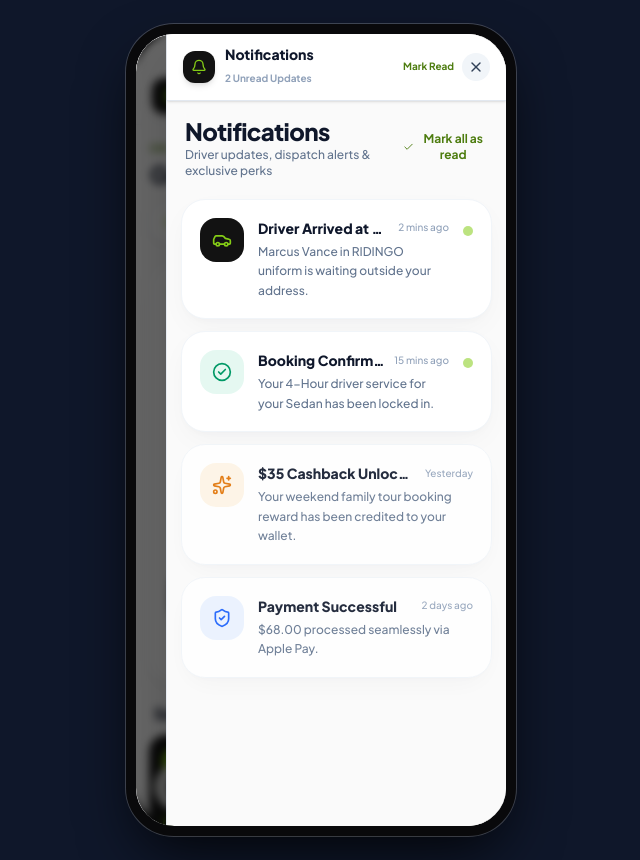
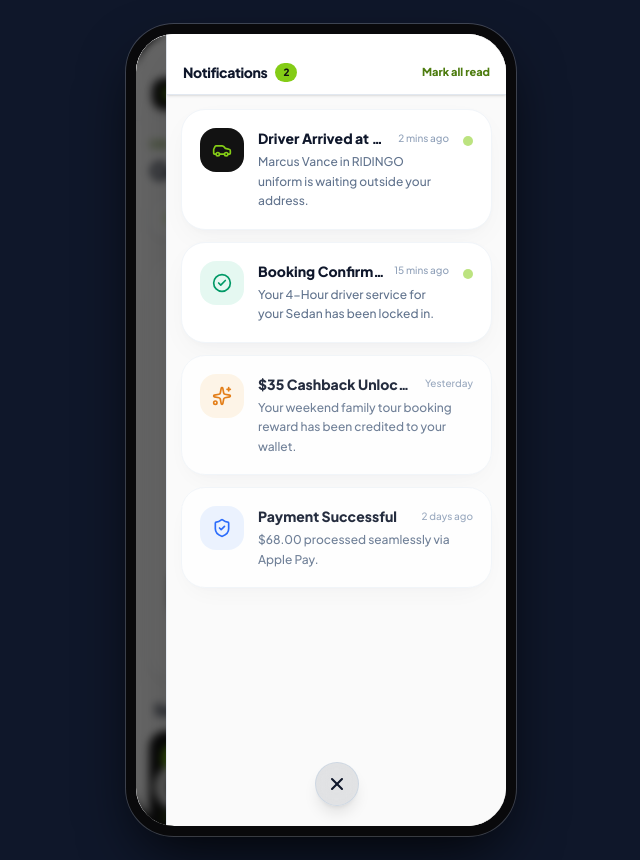
Before and after one commit to ANURAGKM4588/Ridingo-Mobile-App, a React (Vite) app: page / in a window 1280 px wide. Both pictures are taken after a click on the button "Notifications". Shown: the whole page, without its empty margins (319-959 px from the left). Built offline with nearby package versions, Linux system fonts and the light colour scheme; grey boxes are pictures that could not be loaded.

Commit message:
Update notifications right-slide drawer, brand logo header, live tracking dark map & driver tile layout

```diff
--- a/src/App.tsx
+++ b/src/App.tsx
@@ -99,6 +99,7 @@ export function App() {
         {/* Global Header Bar - Rendered on Home Page */}
         {activeTab === 'home' && !isReviewOpen && !isInvoiceOpen && !isConfirmationOpen && (
           <HeaderBar
+            userName="Alexander Vance"
             unreadNotificationsCount={unreadCount}
             onOpenNotifications={() => setIsNotificationsOpen(true)}
             isMobileFrame={isMobileFrame}
@@ -223,46 +224,47 @@ export function App() {
 
             {/* Right Slide Panel Container */}
             <div className="relative w-[340px] max-w-full h-full bg-[#FAFAFA] shadow-2xl flex flex-col z-10 animate-slide-left border-l border-slate-200/80">
-              {/* Drawer Top Header */}
-              <div className="px-4 py-3 bg-white border-b border-slate-200 flex items-center justify-between shadow-sm">
-                <div className="flex items-center gap-2.5">
-                  <div className="w-8 h-8 rounded-xl bg-[#121212] text-[#84CC16] flex items-center justify-center shadow-md">
-                    <Bell className="w-4 h-4" />
-                  </div>
-                  <div>
-                    <h3 className="font-extrabold text-sm text-slate-900 leading-tight">Notifications</h3>
-                    <span className="text-[10px] text-slate-400 font-bold">
-                      {notifications.filter(n => !n.read).length} Unread Updates
+              {/* Minimal Single-Line Drawer Top Header with Downward Safe Padding */}
+              <div className="px-4 pt-7 pb-3 bg-white border-b border-slate-200 flex items-center justify-between shadow-sm shrink-0">
+                <div className="flex items-center gap-2">
+                  <h3 className="font-extrabold text-sm text-slate-900 tracking-tight">Notifications</h3>
+                  {notifications.filter(n => !n.read).length > 0 && (
+                    <span className="px-2 py-0.5 rounded-full bg-[#84CC16] text-[#121212] text-[10px] font-black">
+                      {notifications.filter(n => !n.read).length}
                     </span>
-                  </div>
+                  )}
                 </div>
 
-                <div className="flex items-center gap-2">
-                  <button
-                    type="button"
-                    onClick={() => setNotifications(notifications.map((n) => ({ ...n, read: true })))}
-                    className="text-[10px] font-bold text-[#4D7C0F] hover:underline"
-                  >
-                    Mark Read
-                  </button>
-                  <button
-                    type="button"
-                    onClick={() => setIsNotificationsOpen(false)}
-                    className="w-7 h-7 rounded-full bg-slate-100 flex items-center justify-center text-slate-700 hover:bg-slate-200 transition-colors cursor-pointer"
-                  >
-                    <X className="w-4 h-4" />
-                  </button>
-                </div>
+                <button
+                  type="button"
+                  onClick={() => setNotifications(notifications.map((n) => ({ ...n, read: true })))}
+                  className="text-[11px] font-extrabold text-[#4D7C0F] hover:underline whitespace-nowrap cursor-pointer"
+                >
+                  Mark all read
+                </button>
               </div>
 
               {/* Scrollable Notification List */}
-              <div className="flex-1 overflow-y-auto p-3.5 space-y-3 scrollbar-none">
+              <div className="flex-1 overflow-y-auto p-3.5 space-y-3 scrollbar-none relative">
                 <NotificationsView
                   notifications={notifications}
+                  hideHeader={true}
                   onMarkAllRead={() => {
                     setNotifications(notifications.map((n) => ({ ...n, read: true })));
                   }}
                 />
+              </div>
+
+              {/* Thumb-Friendly Bottom Round Transparent Close Icon Button */}
+              <div className="p-3 bg-transparent flex justify-center pb-5">
+                <button
+                  type="button"
+                  onClick={() => setIsNotificationsOpen(false)}
+                  className="w-11 h-11 rounded-full bg-slate-900/10 hover:bg-slate-900/20 backdrop-blur-md border border-slate-300/80 text-slate-800 flex items-center justify-center transition-all active:scale-90 cursor-pointer shadow-lg"
+                  aria-label="Close Notifications"
+                >
+                  <X className="w-5 h-5 text-slate-900 stroke-[2.5]" />
+                </button>
               </div>
             </div>
           </div>
--- a/src/components/HeaderBar.tsx
+++ b/src/components/HeaderBar.tsx
@@ -1,7 +1,8 @@
 import React from 'react';
-import { MapPin, Bell, ShieldCheck } from 'lucide-react';
+import { MapPin, Bell, ShieldCheck, ChevronDown } from 'lucide-react';
 
 interface HeaderBarProps {
+  userName?: string;
   currentCity?: string;
   unreadNotificationsCount: number;
   onOpenNotifications: () => void;
@@ -11,6 +12,7 @@ interface HeaderBarProps {
 }
 
 export const HeaderBar: React.FC<HeaderBarProps> = ({
+  userName = 'Alexander Vance',
   currentCity = 'Beverly Hills, CA',
   unreadNotificationsCount,
   onOpenNotifications,
@@ -21,24 +23,14 @@ export const HeaderBar: React.FC<HeaderBarProps> = ({
   return (
     <header className="sticky top-0 z-30 w-full px-4 pt-3 pb-2.5 bg-[#FAFAFA] border-b border-slate-200/50 transition-all">
       <div className="flex items-center justify-between gap-2">
-        {/* Brand & Location */}
-        <div className="flex items-center gap-2.5 min-w-0">
-          <div className="w-9 h-9 rounded-xl bg-[#121212] flex items-center justify-center shadow-md border border-zinc-800 flex-shrink-0">
-            <span className="text-[#84CC16] font-black text-lg tracking-tighter">R</span>
+        {/* RIDINGO Brand Logo */}
+        <div className="flex items-center gap-2">
+          <div className="w-8 h-8 rounded-xl bg-[#121212] text-[#84CC16] flex items-center justify-center font-black text-base shadow-md border border-zinc-800 flex-shrink-0">
+            R
           </div>
-          <div className="min-w-0">
-            <div className="flex items-center gap-1.5 text-[10px] font-bold uppercase tracking-wider text-slate-500 whitespace-nowrap">
-              <span>RIDINGO</span>
-              <span className="w-1 h-1 rounded-full bg-[#84CC16]"></span>
-              <span className="text-[#4D7C0F] flex items-center gap-0.5 font-extrabold">
-                <ShieldCheck className="w-3 h-3 inline text-[#84CC16]" /> Verified Drivers
-              </span>
-            </div>
-            <button className="flex items-center gap-1 text-xs font-extrabold text-[#0F172A] hover:text-[#84CC16] transition-colors truncate">
-              <MapPin className="w-3 h-3 text-[#84CC16] flex-shrink-0" />
-              <span className="truncate">{currentCity}</span>
-            </button>
-          </div>
+          <span className="font-black text-sm tracking-widest text-[#0F172A] uppercase">
+            RIDINGO
+          </span>
         </div>
 
         {/* Action icons */}
--- a/src/index.css
+++ b/src/index.css
@@ -86,3 +86,16 @@
 .animate-pulse-subtle {
   animation: pulse-subtle 3s ease-in-out infinite;
 }
+
+@keyframes slide-left {
+  from {
+    transform: translateX(100%);
+  }
+  to {
+    transform: translateX(0);
+  }
+}
+
+.animate-slide-left {
+  animation: slide-left 0.28s cubic-bezier(0.16, 1, 0.3, 1) forwards;
+}
--- a/src/views/HomeView.tsx
+++ b/src/views/HomeView.tsx
@@ -57,7 +57,7 @@ export const HomeView: React.FC<HomeViewProps> = ({
         onStartBooking={onStartBooking}
         vehicles={MOCK_VEHICLES}
         selectedVehicle={selectedVehicle}
-        onOpenVehicleModal={() => {}}
+        onOpenVehicleModal={() => { }}
       />
 
       {/* My Vehicle Horizontal Selector */}
--- a/src/views/NotificationsView.tsx
+++ b/src/views/NotificationsView.tsx
@@ -21,14 +21,17 @@ const iconMap: Record<string, React.ElementType> = {
 interface NotificationsViewProps {
   notifications: NotificationItem[];
   onMarkAllRead: () => void;
+  hideHeader?: boolean;
 }
 
 export const NotificationsView: React.FC<NotificationsViewProps> = ({
   notifications,
   onMarkAllRead,
+  hideHeader = false,
 }) => {
   return (
-    <div className="w-full max-w-xl mx-auto space-y-5 animate-fade-in pb-24">
+    <div className="w-full max-w-xl mx-auto space-y-3 animate-fade-in pb-10">
+      {!hideHeader && (
         <div className="flex items-center justify-between px-1">
           <div>
             <h2 className="text-2xl font-black text-[#0F172A] tracking-tight">Notifications</h2>
@@ -37,11 +40,12 @@ export const NotificationsView: React.FC<NotificationsViewProps> = ({
 
           <button
             onClick={onMarkAllRead}
-          className="text-xs font-bold text-[#4D7C0F] hover:underline flex items-center gap-1"
+            className="text-xs font-bold text-[#4D7C0F] hover:underline flex items-center gap-1 cursor-pointer"
           >
             <Check className="w-3.5 h-3.5" /> Mark all as read
           </button>
         </div>
+      )}
 
       <div className="space-y-3">
         {notifications.map((item) => {
```
Also changed, not shown: src/views/LiveTrackingView.tsx (+75 -64 lines). Lines whose indentation alone changed are shown as unchanged.
